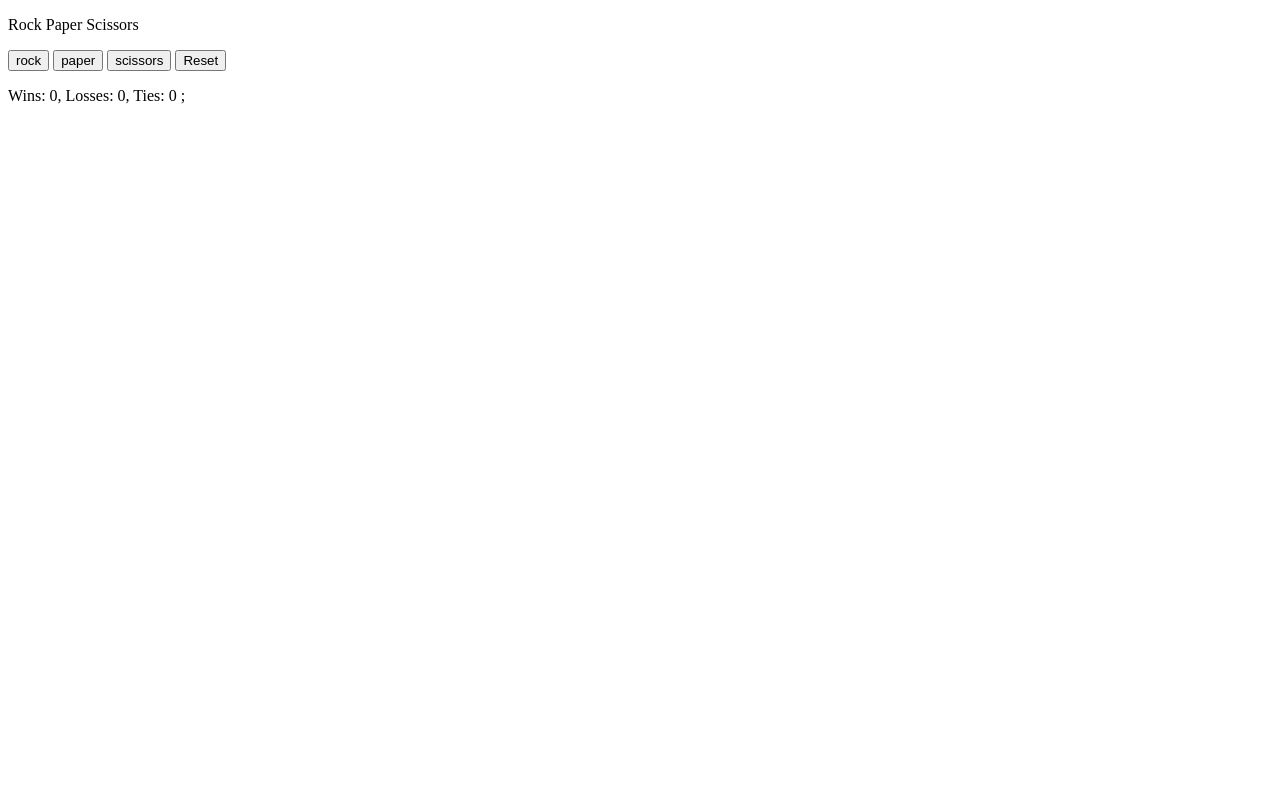
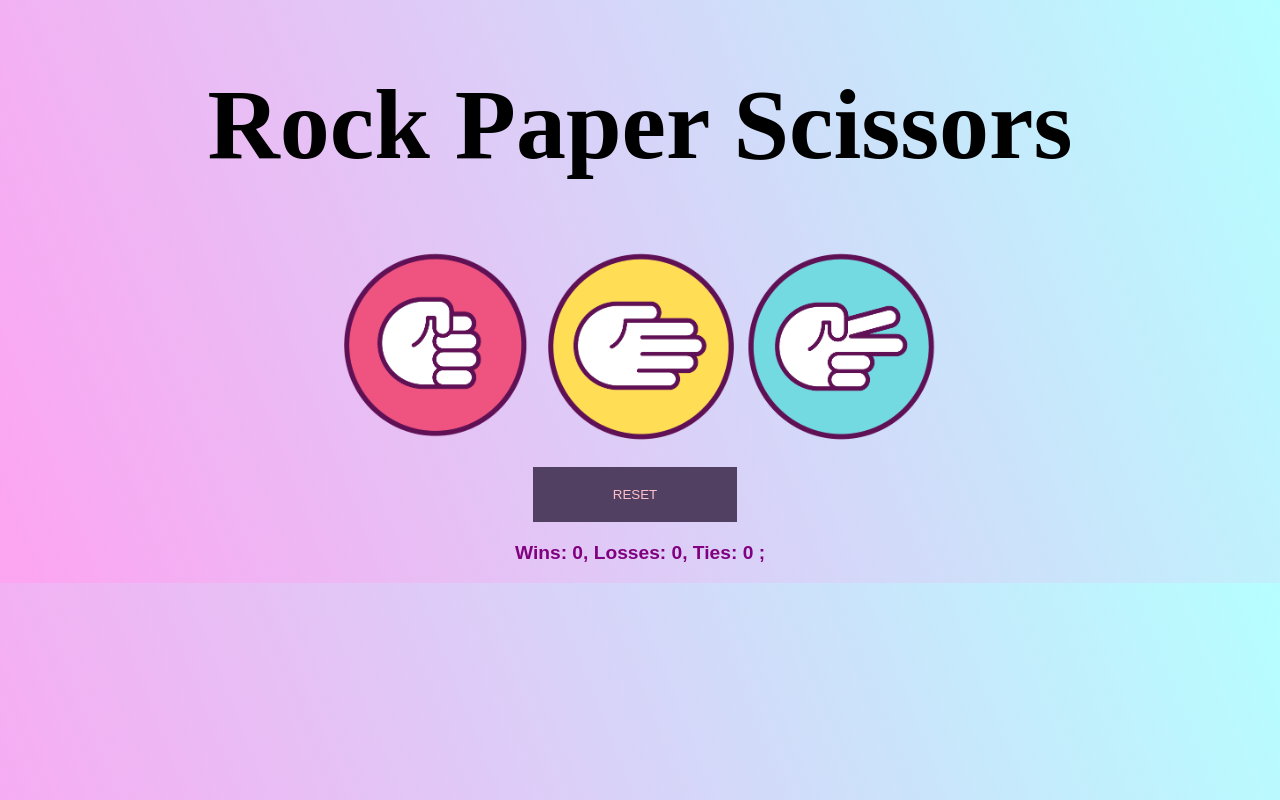
Before and after one commit to Belinda-Apondi/rock-paper-scissors, a plain HTML site: page 08-rock-paper-scissors.html in a window 1280 px wide. Drawn offline with Linux system fonts and the light colour scheme.

Commit message:
updated the css styling

```diff
--- a/08-rock-paper-scissors.html
+++ b/08-rock-paper-scissors.html
@@ -4,25 +4,59 @@
         <title>
             Rock Paper Scissors
         </title>
+        <style>
+            body{
+                background: linear-gradient(68.6deg, rgb(252, 165, 241) 1.8%, rgb(181, 255, 255) 100.5%);
+                text-align: center;
+            }
+            img{
+                width: 200px;
+            }
+            button{
+                margin-right: 10px;
+            }
+            h1{
+                text-align: center;
+                font-size: 100px;
+            }
+
+            .reset{
+                padding: 20px 80px;
+                border-style: none;
+                background-color: rgb(81, 64, 97);
+                color: pink;
+            }
+            .totalScores{
+                font-family: Arial, Helvetica, sans-serif;
+                font-weight: bolder;
+                font-size: larger;
+                color: purple;
+            }
+            .enlarge{
+                transform: scale(1.5);
+                transition: all 200ms ease-in-out;
+            }
+
+        </style>
     </head>
     <body>
-        <p> Rock Paper Scissors </p>
-        <button onclick="playGame('Rock')"> rock </button>
-        <button onclick="playGame('Paper')"> paper </button>
-        <button onclick="playGame('Scissors')"> scissors </button>
+        <h1> Rock Paper Scissors </h1>
+        <img src="rock.png" alt="rock image" onclick="playGame('Rock', this)">
+        <img src="paper.png" alt="paper image" onclick="playGame('Paper',this)">
+        <img src="scissors.png" alt="scissors image" onclick="playGame('Scissors',this)">
+        <br>
+        <br>
         <button onclick="
             score.wins = 0;
             score.losses = 0;
             score.ties = 0;
             localStorage.removeItem('theScore');
             screenDisplay();
-            "> Reset
+
+            " class="reset"> RESET
         </button>
-        <p class="totalScores">
-            Wins: 0, Losses: 0, Ties: 0 ;
+        <p class="totalScores">Wins: 0, Losses: 0, Ties: 0 ;
         </p>
-
-
     </body>
     <script>
         let score = JSON.parse(localStorage.getItem('theScore'))|| {
@@ -31,7 +65,13 @@
             ties: 0,
         };
 
-        function playGame(myMove){
+        function playGame(myMove, element){
+            element.classList.add("enlarge");
+
+            setTimeout(() => {
+                element.classList.remove("enlarge");
+            }, 200);
+
             const compSelect = computerMove()
 
             let final='';
@@ -73,8 +113,8 @@
 
     alert(`You picked ${myMove}. Computer picked ${compSelect} . ${final}`);
     screenDisplay()
+    localStorage.setItem('theScore', JSON.stringify(score));
 
-    localStorage.setItem('theScore', JSON.stringify(score));
 
         }
         function computerMove(){
@@ -91,10 +131,11 @@
         return compSelect;
         }
 
-    function screenDisplay(){
-        let display = document.querySelector(".totalScores");
-        display.innerHTML = `Wins: ${score.wins}, Losses: ${score.losses}, Ties: ${score.ties} `
-    }
+        function screenDisplay(){
+            let display = document.querySelector(".totalScores");
+            display.innerHTML = `Wins: ${score.wins}, Losses: ${score.losses}, Ties: ${score.ties}`;
+            }
+
 
     </script>
 </html>
```
Also changed, not shown: images.jfif (added), paper.png (added), rock.png (added), scissors.png (added).
